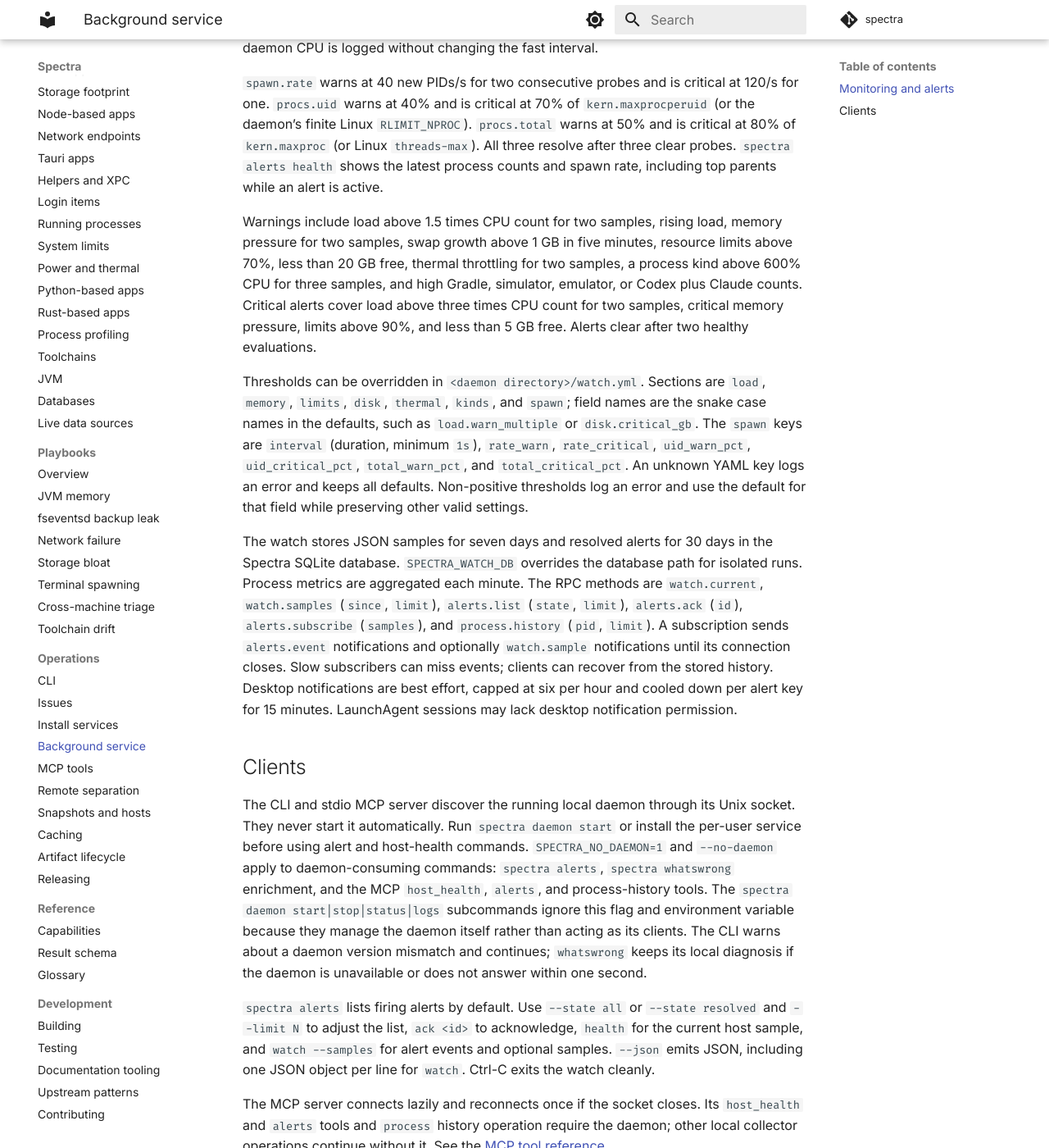
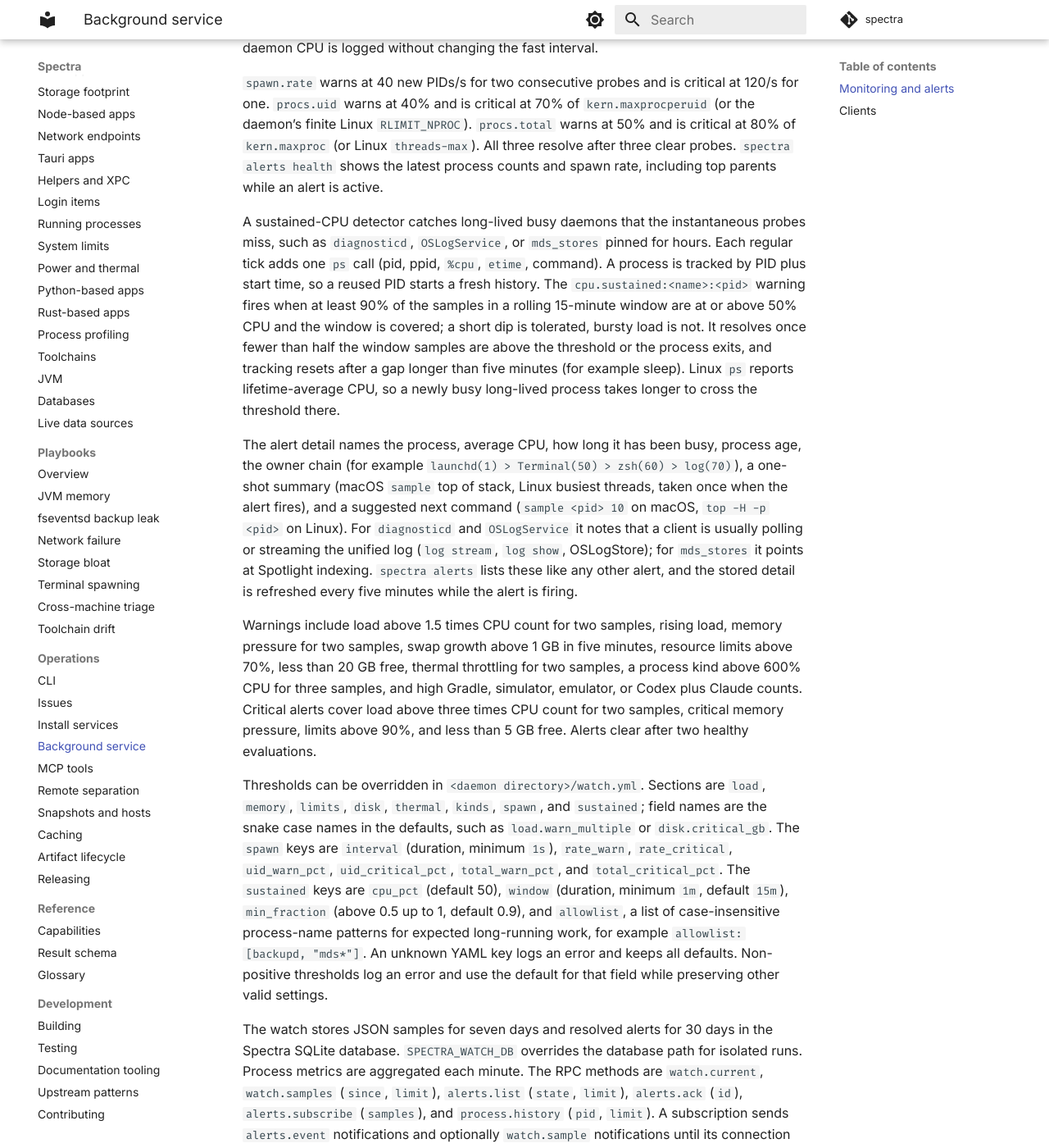
Before and after one commit to kaeawc/spectra, an MkDocs documentation site: the page built from docs/operations/daemon.md, in a window 1280 px wide and 1400 px high, scrolled down 1553 px. Shown: the whole window at 82% size. Built offline with MkDocs 1.6.1 and Material for MkDocs 9.7.7, drawn with Linux system fonts in a browser that asks for light colours; comment, search, counter and statistics services are not loaded.

Commit message:
docs: document sustained-CPU alerts and watch.yml sustained keys
Co-Authored-By: Claude Sonnet 5.5 <noreply@anthropic.com>
Claude-Session: https://claude.ai/code/session_01U8xmvzLBTHJmjtoSCTBdRT

```diff
--- a/docs/operations/daemon.md
+++ b/docs/operations/daemon.md
@@ -75,6 +75,28 @@ at 120/s for one. `procs.uid` warns at 40% and is critical at 70% of
 health` shows the latest process counts and spawn rate, including top parents
 while an alert is active.
 
+A sustained-CPU detector catches long-lived busy daemons that the
+instantaneous probes miss, such as `diagnosticd`, `OSLogService`, or
+`mds_stores` pinned for hours. Each regular tick adds one `ps` call (pid, ppid,
+`%cpu`, `etime`, command). A process is tracked by PID plus start time, so a
+reused PID starts a fresh history. The `cpu.sustained:<name>:<pid>` warning
+fires when at least 90% of the samples in a rolling 15-minute window are at or
+above 50% CPU and the window is covered; a short dip is tolerated, bursty load
+is not. It resolves once fewer than half the window samples are above the
+threshold or the process exits, and tracking resets after a gap longer than five
+minutes (for example sleep). Linux `ps` reports lifetime-average CPU, so a
+newly busy long-lived process takes longer to cross the threshold there.
+
+The alert detail names the process, average CPU, how long it has been busy,
+process age, the owner chain (for example `launchd(1) > Terminal(50) >
+zsh(60) > log(70)`), a one-shot summary (macOS `sample` top of stack, Linux
+busiest threads, taken once when the alert fires), and a suggested next command
+(`sample <pid> 10` on macOS, `top -H -p <pid>` on Linux). For `diagnosticd` and
+`OSLogService` it notes that a client is usually polling or streaming the
+unified log (`log stream`, `log show`, OSLogStore); for `mds_stores` it points
+at Spotlight indexing. `spectra alerts` lists these like any other alert, and the
+stored detail is refreshed every five minutes while the alert is firing.
+
 Warnings include load above 1.5 times CPU count for two samples, rising load,
 memory pressure for two samples, swap growth above 1 GB in five minutes,
 resource limits above 70%, less than 20 GB free, thermal throttling for two
@@ -84,11 +106,15 @@ above three times CPU count for two samples, critical memory pressure, limits
 above 90%, and less than 5 GB free. Alerts clear after two healthy evaluations.
 
 Thresholds can be overridden in `<daemon directory>/watch.yml`. Sections are
-`load`, `memory`, `limits`, `disk`, `thermal`, `kinds`, and `spawn`; field names are the
+`load`, `memory`, `limits`, `disk`, `thermal`, `kinds`, `spawn`, and `sustained`; field names are the
 snake case names in the defaults, such as `load.warn_multiple` or
 `disk.critical_gb`. The `spawn` keys are `interval` (duration, minimum `1s`),
 `rate_warn`, `rate_critical`, `uid_warn_pct`, `uid_critical_pct`,
-`total_warn_pct`, and `total_critical_pct`. An unknown YAML key logs an error and keeps all defaults.
+`total_warn_pct`, and `total_critical_pct`. The `sustained` keys are `cpu_pct`
+(default 50), `window` (duration, minimum `1m`, default `15m`), `min_fraction`
+(above 0.5 up to 1, default 0.9), and `allowlist`, a list of case-insensitive
+process-name patterns for expected long-running work, for example
+`allowlist: [backupd, "mds*"]`. An unknown YAML key logs an error and keeps all defaults.
 Non-positive thresholds log an error and use the default for that field while
 preserving other valid settings.
 
```
